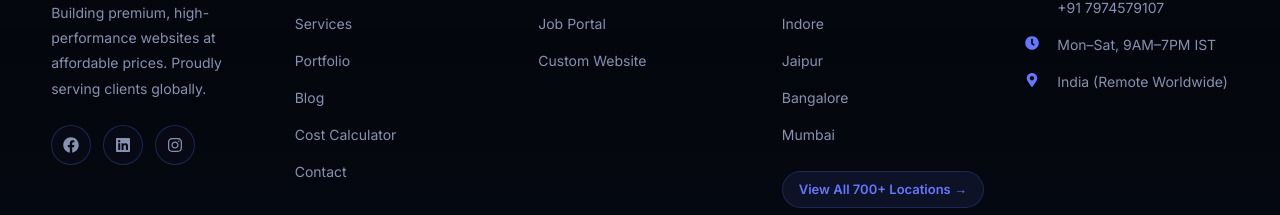
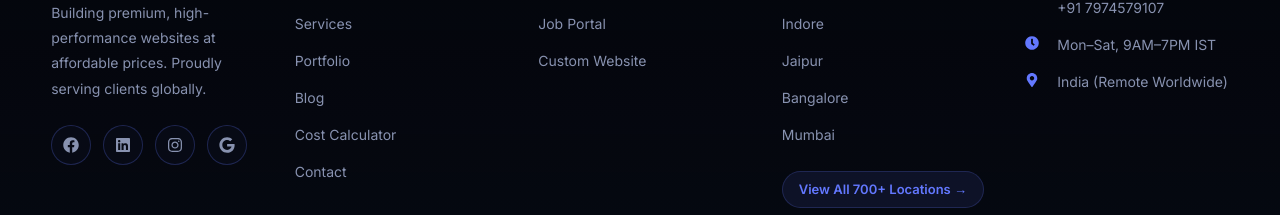
Before and after one commit to webxcrafting07/webxcrafting, a Next.js app: page /sitemap in a window 1280 px wide. Shown: the part 7906-8121 px from the top of the page. Built offline with nearby package versions, Linux system fonts and the light colour scheme; no server answers; the database is empty.

Commit message:
feat: integrate Google My Business link for Local SEO

```diff
--- a/app/layout.tsx
+++ b/app/layout.tsx
@@ -114,6 +114,7 @@ export default function RootLayout({
           "availableLanguage": ["en", "Hindi"]
         },
         "sameAs": [
+          "https://share.google/VzYfELZuWlsGAhFX0",
           "https://www.linkedin.com/in/webx-crafting-a1a875402/",
           "https://www.instagram.com/webxcrafting",
           "https://www.facebook.com/profile.php?id=61589165532607"
--- a/app/locations/[city]/LocationClient.tsx
+++ b/app/locations/[city]/LocationClient.tsx
@@ -145,6 +145,7 @@ export default function LocationClient({ cityKey, cityInfo, nearbyCities = [] }:
       "reviewCount": name === "Bangalore" ? "124" : name === "Mumbai" ? "98" : name === "Delhi NCR" ? "112" : "85"
     },
     "sameAs": [
+      "https://share.google/VzYfELZuWlsGAhFX0",
       "https://www.instagram.com/webxcrafting",
       "https://www.facebook.com/profile.php?id=61589165532607",
       "https://www.linkedin.com/in/webx-crafting-a1a875402/"
--- a/app/page.tsx
+++ b/app/page.tsx
@@ -60,6 +60,7 @@ export default async function HomePage() {
       "closes": "21:00"
     },
     "sameAs": [
+      "https://share.google/VzYfELZuWlsGAhFX0",
       "https://wa.me/919102615343"
     ]
   }
--- a/components/Footer.tsx
+++ b/components/Footer.tsx
@@ -8,6 +8,7 @@ import {
   FaPhone,
   FaClock,
   FaMapMarkerAlt,
+  FaGoogle,
 } from "react-icons/fa";
 
 const services = [
@@ -59,6 +60,11 @@ const socials = [
     icon: FaInstagram,
     href: "https://www.instagram.com/webxcrafting",
     label: "Instagram",
+  },
+  {
+    icon: FaGoogle,
+    href: "https://share.google/VzYfELZuWlsGAhFX0",
+    label: "Google Profile",
   },
 ];
 
```
